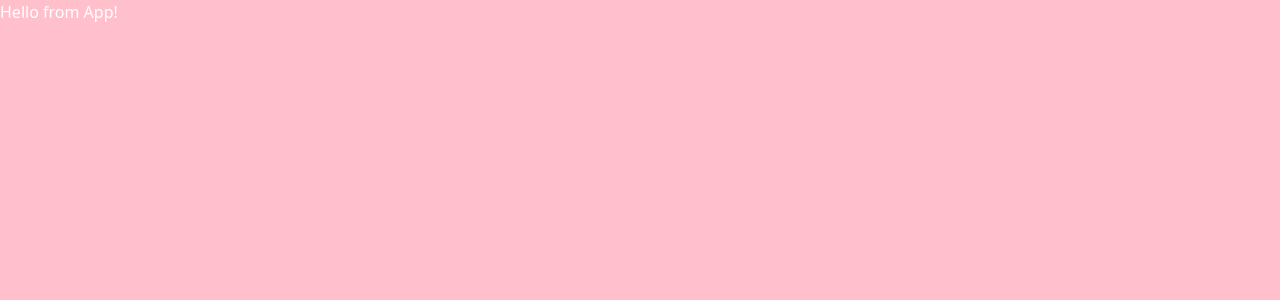
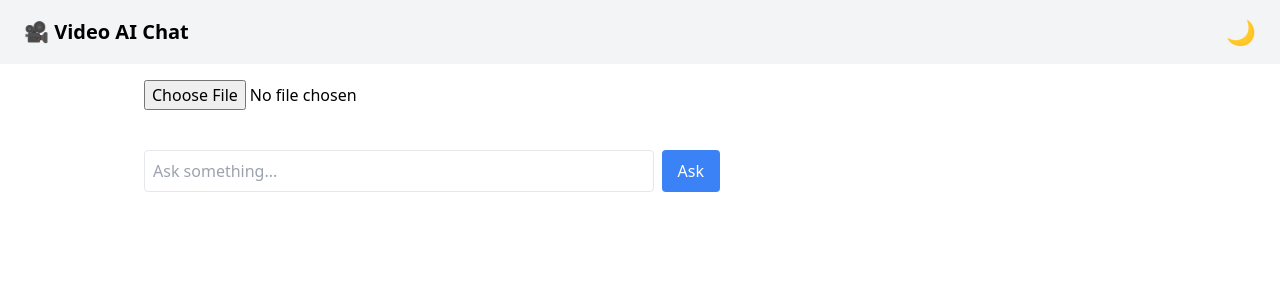
Before and after one commit to Cloud-Counselage/video-ai-chat, a React (Vite) app: page / in a window 1280 px wide. Shown: the top 300 px of the page. Built offline with nearby package versions, Linux system fonts and the light colour scheme.

Commit message:
Update App.jsx

```diff
--- a/src/App.jsx
+++ b/src/App.jsx
@@ -1,7 +1,27 @@
+import React, { useState, useEffect } from 'react';
+import Navbar from './components/Navbar';
+import VideoPlayer from './components/VideoPlayer';
+import Chat from './components/Chat';
+
 export default function App() {
+  const [dark, setDark] = useState(() => {
+    return localStorage.theme === 'dark' ||
+      (!('theme' in localStorage) &&
+        window.matchMedia('(prefers-color-scheme: dark)').matches);
+  });
+
+  useEffect(() => {
+    document.documentElement.classList.toggle('dark', dark);
+    localStorage.theme = dark ? 'dark' : 'light';
+  }, [dark]);
+
   return (
-    <div style={{background: 'pink', minHeight: '100vh'}}>
-      <h1>Hello from App!</h1>
+    <div className="bg-white dark:bg-gray-900 text-black dark:text-white min-h-screen">
+      <Navbar dark={dark} toggleDark={() => setDark(!dark)} />
+      <main className="max-w-5xl mx-auto p-4 space-y-8">
+        <VideoPlayer />
+        <Chat />
+      </main>
     </div>
-  )
+  );
 }
```
